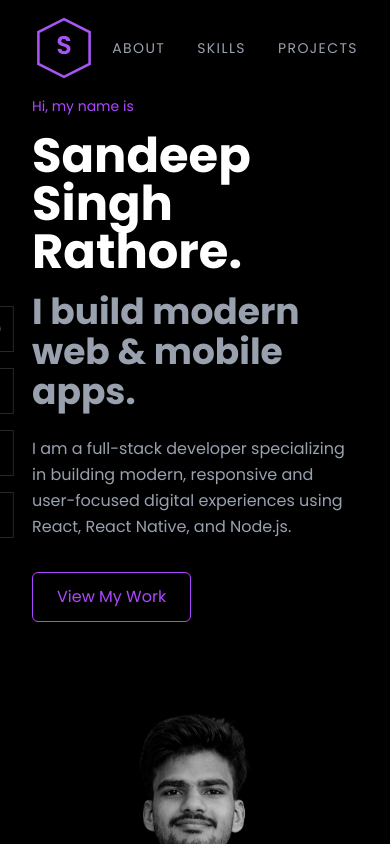
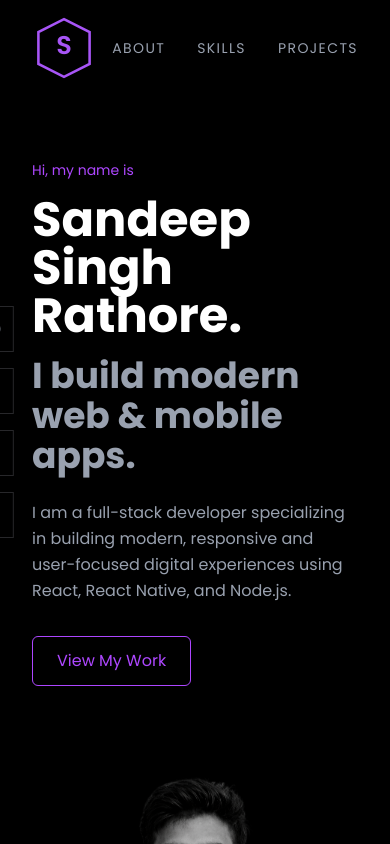
Before and after one commit to Sandeepsinghrathore007/myPortfolio, a React (Vite) app: page / in a window 390 px wide. Shown: the top 844 px of the page. Built offline with nearby package versions, Linux system fonts and the light colour scheme.

Commit message:
give padding-top to the hero section

```diff
--- a/src/Components/Hero.jsx
+++ b/src/Components/Hero.jsx
@@ -1,7 +1,7 @@
 import React from 'react'
 import profileImage from "../assets/image4.png";
 const Hero = () => {
-  return  <section className="min-h-screen flex items-center bg-black text-white px-8 md:px-20">
+  return  <section className="min-h-screen flex items-center bg-black text-white px-8 md:px-20 pt-16 md:pt-0">
 
       <div className="flex flex-col md:flex-row items-center justify-between w-full gap-12">
 
```
